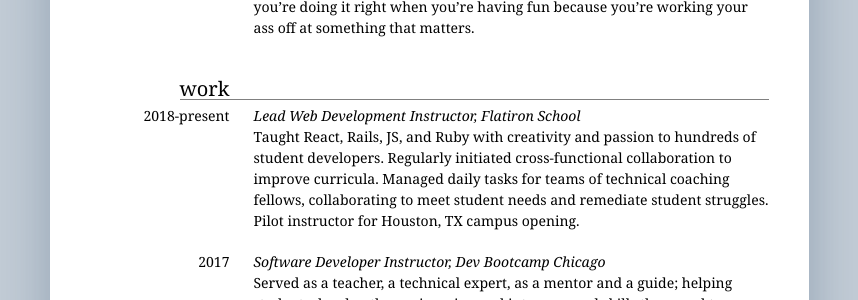
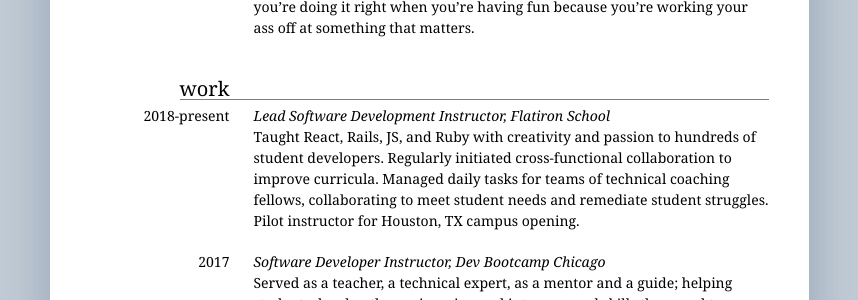
Before and after one commit to telegraham/resume, a Jekyll site: the page built from index.html, in a window 1280 px wide. Shown: the part 341-641 px from the top of the page, without its empty margins (211-1069 px from the left). Built offline with Jekyll 4.4.1, drawn with Linux system fonts in a browser that asks for light colours.

Commit message:
software

```diff
--- a/_data/resume.json
+++ b/_data/resume.json
@@ -5,7 +5,7 @@
 	"pronouns": "he/him/his",
 	"elevatorSpeech": "I’m a passionate digital storyteller; a collaborative, relentless innovator; a brave and empathic leader. I'm an advocate for diversity, inclusion, and user-centered design; I'm meticulous about alignment between strategy and tactics, devoted to process, and obsessed with data. I’m a firm believer that you’re doing it right when you’re having fun because you’re working your ass off at something that matters.",
 	"work": [{
-			"what": "Lead Web Development Instructor",
+			"what": "Lead Software Development Instructor",
 			"where": "Flatiron School",
 			"when": "2018-present",
 			"how": "Taught React, Rails, JS, and Ruby with creativity and passion to hundreds of student developers. Regularly initiated cross-functional collaboration to improve curricula. Managed daily tasks for teams of technical coaching fellows, collaborating to meet student needs and remediate student struggles. Pilot instructor for Houston, TX campus opening."
```
